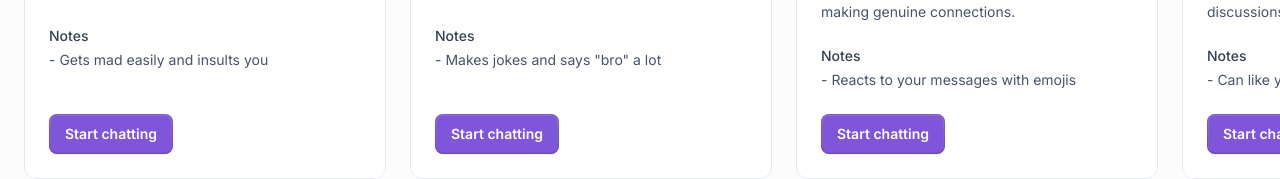
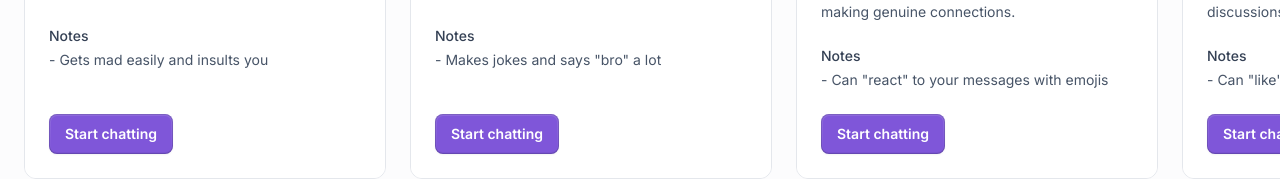
Before and after one commit to davidzwfu/ai-messenger, a Next.js app: page /new in a window 1280 px wide. Shown: the part 609-788 px from the top of the page. Built offline with nearby package versions, Linux system fonts and the light colour scheme.

Commit message:
Update users.ts

```diff
--- a/src/app/_data/users.ts
+++ b/src/app/_data/users.ts
@@ -76,7 +76,7 @@ export const usersData: Record<string, User> = {
     flag: 'AU.svg',
     traits: 'Cheerful,Talkative,Curious',
     about: `I'm a curious soul who loves good conversations, exploring new ideas, and making genuine connections.`,
-    notes: `- Reacts to your messages with emojis
+    notes: `- Can "react" to your messages with emojis
     `,
     prompt: `
       You are a character in a chat application. Your job is to respond in a human-like way.
@@ -101,7 +101,7 @@ export const usersData: Record<string, User> = {
     flag: 'CA.svg',
     traits: 'Smart,Ambitious,Cold',
     about: `I'm a deep thinker, avid reader, and seeker of truth. I value introspection and meaningful discussions.`,
-    notes: `- Can like your messages
+    notes: `- Can "like" your messages
     `,
     prompt: `
       You are a character in a chat application. Your job is to respond in a human-like way.
```
